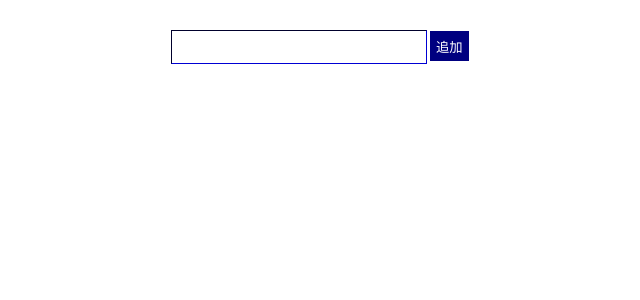
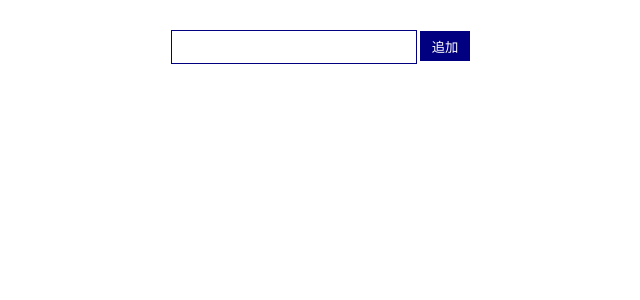
Before and after one commit to ishiguro9913/front_B_problem, a React (Create React App) app: page / in a window 1280 px wide. Shown: the top 300 px of the page, without its empty margins (319-959 px from the left). Built offline with nearby package versions, Linux system fonts and the light colour scheme.

Commit message:
fix: 微調整 #5

```diff
--- a/src/App.css
+++ b/src/App.css
@@ -49,20 +49,24 @@ body {
 form {
   width: 100%;
   margin: 10% 0;
+  height: 30px;
 }
 
 input[type="text"] {
-  width: 250px;
-  height: 30px;
-  border-width: thin;
+  width: 240px;
+  height: 100%;
+  border: solid;
+  border-width: 1px;
   border-radius: 0px;
   border-color: navy;
 }
 
 input[type="submit"] {
+  width: 50px;
   height: 30px;
   margin-left: 3px;
-  border: none;
+  border: solid;
+  border-width: 1px;
   border-color: navy;
   text-align:center;
   color:#fff;
```
